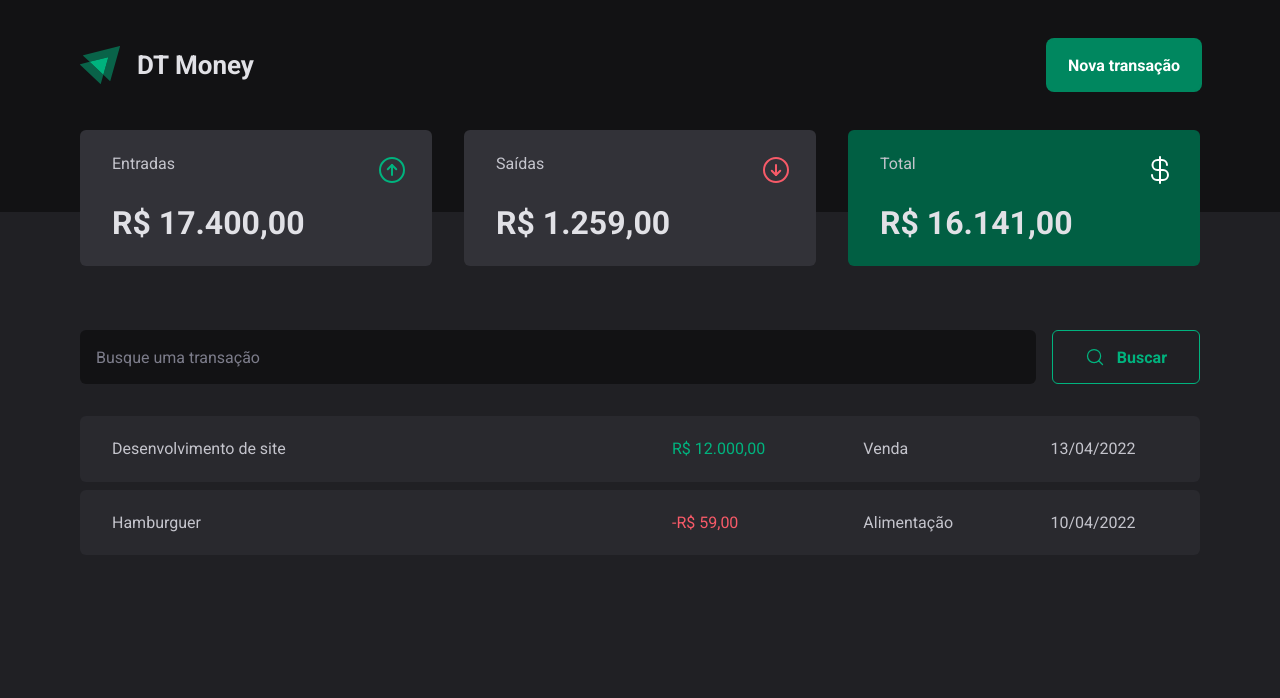
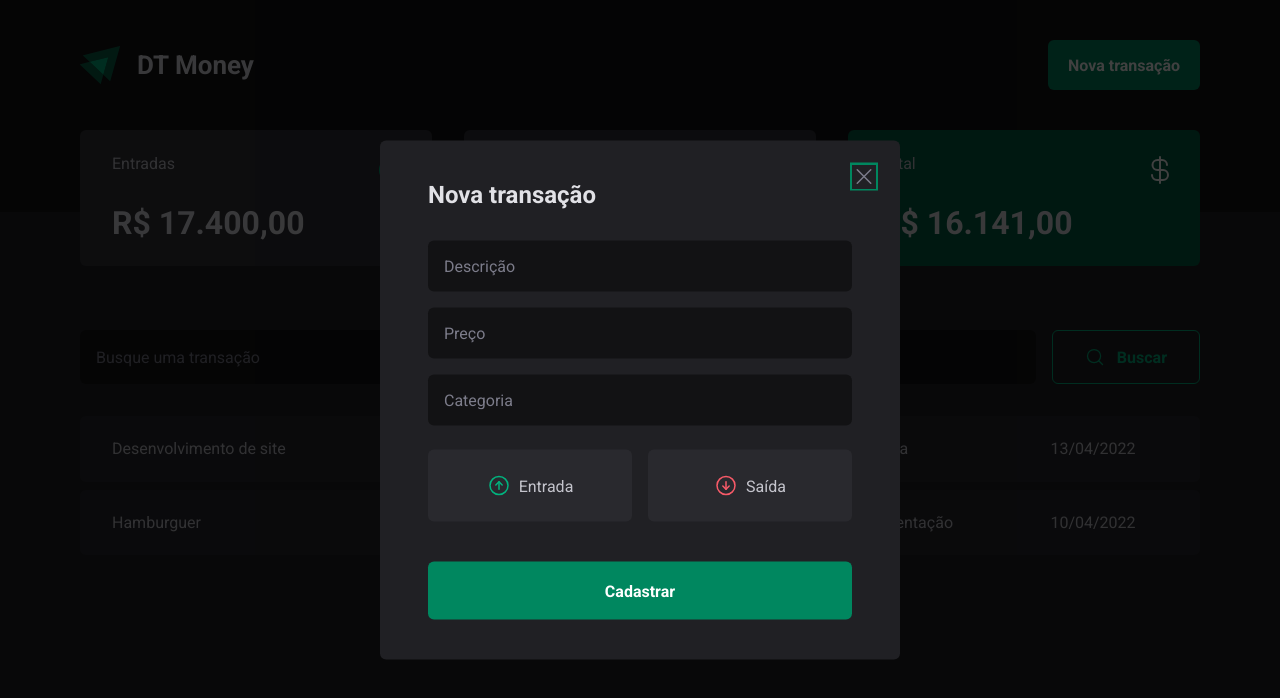
Before and after one commit to renatosouzaBR/dt-money, a React (Vite) app: page / in a window 1280 px wide. Both pictures are taken after a click on the button "Nova transação". Shown: the top 698 px of the page. Built offline with nearby package versions, Linux system fonts and the light colour scheme.

Commit message:
style: add NewTransactionModal

```diff
--- a/package.json
+++ b/package.json
@@ -9,6 +9,8 @@
     "preview": "vite preview"
   },
   "dependencies": {
+    "@radix-ui/react-dialog": "^1.0.3",
+    "@radix-ui/react-radio-group": "^1.1.2",
     "phosphor-react": "^1.4.1",
     "react": "^18.2.0",
     "react-dom": "^18.2.0",
--- a/src/components/Header/index.tsx
+++ b/src/components/Header/index.tsx
@@ -1,6 +1,9 @@
-import { HeaderContainer, HeaderContent, LogoArea } from './styles'
+import * as Radix from '@radix-ui/react-dialog'
 
 import logoImage from '@/assets/logo.svg'
+
+import { NewTransactionModal } from '../NewTransactionModal'
+import { HeaderContainer, HeaderContent, LogoArea } from './styles'
 
 export function Header() {
   return (
@@ -11,7 +14,13 @@ export function Header() {
           <h1>DT Money</h1>
         </LogoArea>
 
-        <button>Nova transação</button>
+        <Radix.Root>
+          <Radix.Trigger asChild>
+            <button>Nova transação</button>
+          </Radix.Trigger>
+
+          <NewTransactionModal />
+        </Radix.Root>
       </HeaderContent>
     </HeaderContainer>
   )
--- /dev/null
+++ b/src/components/NewTransactionModal/index.tsx
@@ -0,0 +1,47 @@
+import { ArrowCircleDown, ArrowCircleUp, X } from 'phosphor-react'
+
+import {
+  Overlay,
+  CloseButton,
+  Content,
+  Title,
+  TransactionModalContainer,
+  TransactionType,
+  TransactionTypeButton,
+} from './styles'
+
+export function NewTransactionModal() {
+  return (
+    <TransactionModalContainer>
+      <Overlay />
+
+      <Content>
+        <CloseButton>
+          <X size={24} />
+        </CloseButton>
+
+        <Title>Nova transação</Title>
+
+        <form action="submit">
+          <input type="text" placeholder="Descrição" />
+          <input type="number" placeholder="Preço" />
+          <input type="text" placeholder="Categoria" />
+
+          <TransactionType>
+            <TransactionTypeButton variant="income" value="income">
+              <ArrowCircleUp size={24} />
+              Entrada
+            </TransactionTypeButton>
+
+            <TransactionTypeButton variant="outcome" value="outcome">
+              <ArrowCircleDown size={24} />
+              Saída
+            </TransactionTypeButton>
+          </TransactionType>
+
+          <button type="submit">Cadastrar</button>
+        </form>
+      </Content>
+    </TransactionModalContainer>
+  )
+}
--- /dev/null
+++ b/src/components/NewTransactionModal/styles.ts
@@ -0,0 +1,131 @@
+import styled from 'styled-components'
+import * as Dialog from '@radix-ui/react-dialog'
+import * as RadioGroup from '@radix-ui/react-radio-group'
+
+export const TransactionModalContainer = styled(Dialog.Portal)``
+
+export const Overlay = styled(Dialog.Overlay)`
+  position: fixed;
+  width: 100vd;
+  height: 100vh;
+  inset: 0;
+  background-color: rgba(0, 0, 0, 0.75);
+`
+
+export const Content = styled(Dialog.Content)`
+  min-width: 52rem;
+  border-radius: 6px;
+  padding: 4rem 4.8rem;
+  background-color: ${(props) => props.theme['gray-800']};
+
+  position: fixed;
+  top: 50%;
+  left: 50%;
+  transform: translate(-50%, -50%);
+
+  form {
+    margin-top: 3.2rem;
+
+    display: flex;
+    flex-direction: column;
+    gap: 1.6rem;
+
+    input {
+      border: none;
+      border-radius: 6px;
+      padding: 1.6rem;
+      background-color: ${(props) => props.theme['gray-900']};
+      color: ${(props) => props.theme['gray-300']};
+
+      &::placeholder {
+        color: ${(props) => props.theme['gray-500']};
+      }
+    }
+
+    button[type='submit'] {
+      margin-top: 2.4rem;
+      border: none;
+      border-radius: 6px;
+      height: 5.8rem;
+      padding: 1.6rem 3.2rem;
+
+      background-color: ${(props) => props.theme['green-500']};
+      color: ${(props) => props.theme.white};
+      font-weight: 700;
+      cursor: pointer;
+
+      &:hover {
+        background-color: ${(props) => props.theme['green-300']};
+        transition: background-color 0.2s;
+      }
+    }
+  }
+`
+
+export const CloseButton = styled(Dialog.Close)`
+  position: absolute;
+  top: 2.4rem;
+  right: 2.4rem;
+  border: none;
+  line-height: 0;
+  background-color: transparent;
+  color: ${(props) => props.theme['gray-500']};
+  cursor: pointer;
+`
+
+export const Title = styled(Dialog.Title)`
+  font-size: 2.4rem;
+  font-weight: 700;
+  color: ${(props) => props.theme['gray-100']};
+`
+
+export const TransactionType = styled(RadioGroup.Root)`
+  display: flex;
+  gap: 1.6rem;
+`
+
+interface TransactionTypeButtonProps {
+  variant: 'income' | 'outcome'
+}
+
+export const TransactionTypeButton = styled(
+  RadioGroup.Item,
+)<TransactionTypeButtonProps>`
+  width: 100%;
+  border: 0;
+  border-radius: 6px;
+  margin-top: 0.8rem;
+  padding: 2.4rem 1.6rem;
+  background-color: ${(props) => props.theme['gray-700']};
+  color: ${(props) => props.theme['gray-300']};
+
+  display: flex;
+  align-items: center;
+  justify-content: center;
+  gap: 0.8rem;
+  cursor: pointer;
+
+  svg {
+    color: ${(props) =>
+      props.variant === 'income'
+        ? props.theme['green-300']
+        : props.theme['red-300']};
+  }
+
+  &[data-state='unchecked']:hover {
+    background-color: ${(props) => props.theme['gray-600']};
+    transition: background-color 0.2s;
+  }
+
+  &[data-state='checked'] {
+    color: ${(props) => props.theme.white};
+    background-color: ${(props) =>
+      props.variant === 'income'
+        ? props.theme['green-500']
+        : props.theme['red-500']};
+
+    svg {
+      color: ${(props) => props.theme.white};
+    }
+  }
+`
```
Also changed, not shown: 1 other file (tests, documents, lock files or other folders).
